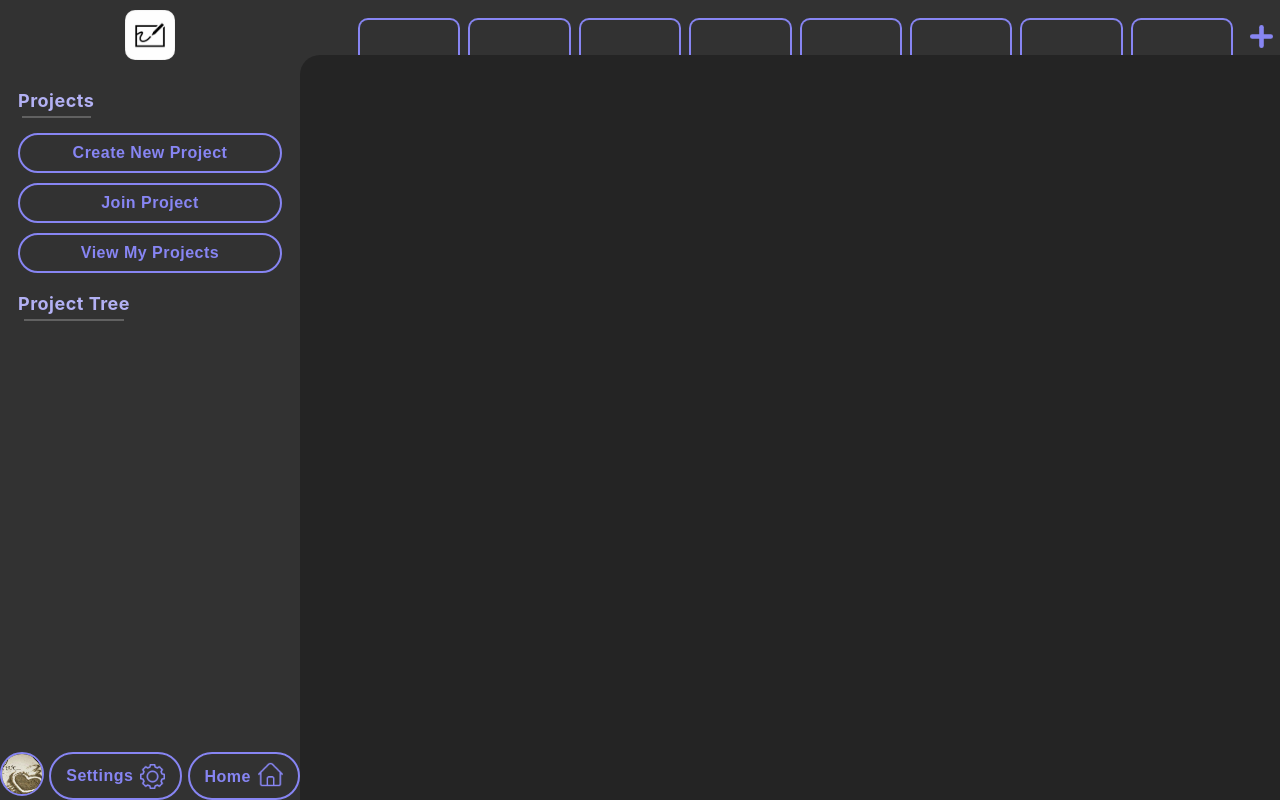
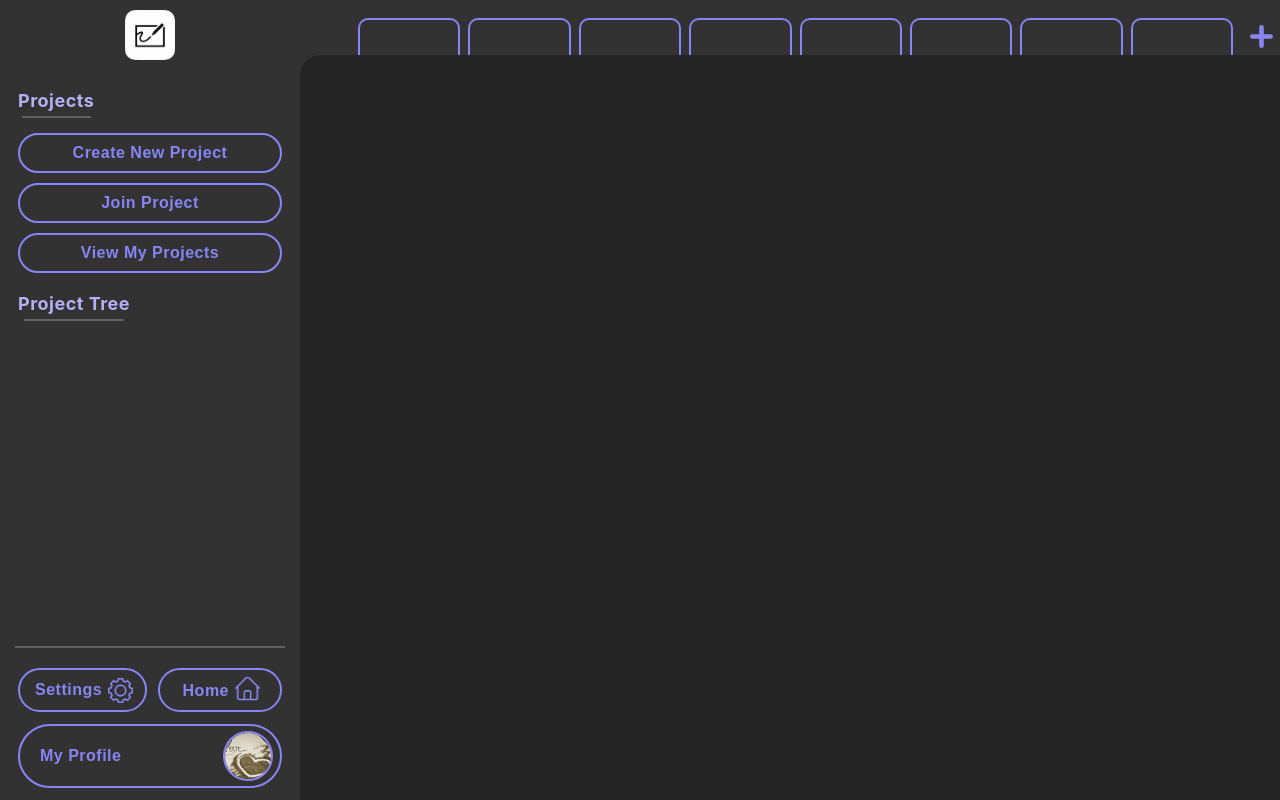
Before and after one commit to DonPull/Kanban-Board, a React (Create React App) app in the folder frontend/: page / in a window 1280 px wide. Built offline with nearby package versions, Linux system fonts and the light colour scheme.

Commit message:
Sidebar footer done! Code needs a bit of cleanup.

```diff
--- a/frontend/src/components/Sidebar.jsx
+++ b/frontend/src/components/Sidebar.jsx
@@ -5,19 +5,9 @@ import logoImg from "../assets/logo.jpg";
 import settingsImg from "../assets/settings_icon.png";
 import homeImg from "../assets/main_menu_home_icon.png";
 import profileImg from "../assets/test_profile_pic.jpg";
+import goToArrowImg from "../assets/go_to_arrow.png";
 
 class Sidebar extends Component {
-    componentDidMount() {
-        document.querySelectorAll(".img-with-icon-hover-animation").forEach(img => {
-            img.addEventListener("mouseover", changeDef);
-            console.log(img);
-        });
-
-        function changeDef(event){
-            console.log("test");
-        }
-    }
-
     render() {
         return (
             <aside id="sidebar" className='flex column'>
@@ -42,19 +32,32 @@ class Sidebar extends Component {
                     </div>
                 </div>
 
-                <div id="sidebar-footer-container" className='flex justify-space-between'>
-                    <div id="profile-picture" className='align-center'>
-                        <img src={profileImg} />
-                    </div>
+                <div className='separator' style={{ marginTop: "auto" }}></div>
 
+                <div id="sidebar-footer-container" className='flex justify-space-between navbar-content-container'>
                     <button className='button flex justify-space-between align-center'>
                         <p>Settings</p>
                         <img className="img-with-icon-hover-animation" src={settingsImg} />
                     </button>
 
-                    <button className='button flex justify-space-between align-center'>
-                        <p style={{ marginTop: "2px" }} >Home</p>
+                    <button id="home-btn" className='button flex justify-space-between align-center'>
+                        <p id="home-btn-p">Home</p>
                         <img className="img-with-icon-hover-animation" src={homeImg} style={{ marginBottom: "2.5px" }} />
+                    </button>
+                </div>
+
+                <div id="profile-picture-container" className='align-center navbar-content-container'>
+                    <button style={{ margin: "1.2rem 0", padding: "0.5rem 0.7rem 0.5rem 2rem", justifyContent: "unset" }} className='button flex justify-space-between align-center width-100-percent'>
+                        <p>My Profile</p>
+                        <div id="profile-animation-container" className='flex width-100-percent relative'>
+                            <div id="profile-picture-animation">
+                                <img src={profileImg} />
+                            </div>
+
+                            <div id="go-to-profile-arrow-animation">
+                                <img id="go-to-profile-arrow" src={goToArrowImg} />
+                            </div>
+                        </div>
                     </button>
                 </div>
             </aside>
--- a/frontend/src/index.css
+++ b/frontend/src/index.css
@@ -2,8 +2,10 @@
   --theme-color-bg: rgb(36, 36, 36);
   --theme-color-bg-1: rgb(97 97 97);
   --theme-color-bg-element: rgb(50, 50, 50);
+  --theme-color-bg-element-filter: invert(14%) sepia(24%) saturate(0%) hue-rotate(263deg) brightness(90%) contrast(82%);
   /* --theme-color-accent: rgb(99, 97, 210); */
   --theme-color-accent: rgb(135 133 243);
+  --theme-color-accent-filter: invert(48%) sepia(88%) saturate(903%) hue-rotate(211deg) brightness(99%) contrast(92%);
   --theme-color-accent-1: rgb(179 177 244);
 
   --theme-font-family:-apple-system, BlinkMacSystemFont, 'Segoe UI', 'Roboto', 'Oxygen',
@@ -35,6 +37,10 @@ body {
   background-color: var(--theme-color-bg-element);
 }
 
+p{
+  min-width: max-content;
+}
+
 #root{
   display: flex;
   justify-content: space-between;
--- a/frontend/src/styles/Sidebar.css
+++ b/frontend/src/styles/Sidebar.css
@@ -48,29 +48,91 @@
     margin-top: 0;
 }
 
-#profile-picture img{
+#profile-picture-animation img{
+    height: 4.6rem;
     border: 0.2rem solid var(--theme-color-accent);
     border-radius: 50%;
 }
+#profile-picture-container p{
+    margin: 0;
+}
 
+#profile-picture-animation{
+    transition: 0.2s;
+    display: flex;
+    justify-content: flex-start;
+    align-items: center;
+    width: calc(0% + 50px);
+}
+#go-to-profile-arrow-animation{
+    position: absolute;
+    transition: 0.2s;
+    display: flex;
+    justify-content: flex-start;
+    align-items: center;
+    width: 100%;
+    height: 100%;
+}
+
+#go-to-profile-arrow{
+    width: 3.5rem;
+    height: auto;
+    border: none !important;
+    transition: 0.2s;
+    opacity: 0;
+    filter: var(--theme-color-accent-filter);
+}
+
+#profile-animation-container{
+    margin-left: 1rem;
+    justify-content: flex-end;
+}
+#profile-picture-container button:hover #profile-picture-animation{
+    width: 100%;
+}
+#profile-picture-container button:hover #go-to-profile-arrow-animation{
+    width: calc(0% + 50px);
+}
+#profile-picture-container button:hover #go-to-profile-arrow{
+    transition: 0.5s !important;
+    opacity: 1 !important;
+    filter: var(--theme-color-bg-element-filter);
+}
+
+/*
 #sidebar-footer-container{
     margin-top: auto;
 }
+*/
 #sidebar-footer-container p{
     margin: 0;
+    margin-right: 28px;
     transition: 0.2s;
+}
+#home-btn p{
+    margin-top: 2px !important;
 }
 #sidebar-footer-container img{
     aspect-ratio: 1/1;
     height: 4rem;
 }
 #sidebar-footer-container button{
-    padding: 0.1rem 1.5rem;
+    padding: 1rem 1.5rem 1rem 1.5rem;
+    position: relative;
+}
+#sidebar-footer-container #home-btn{
+    padding: 1rem 2.3rem 1rem 2.3rem;
+    position: relative;
 }
 #sidebar-footer-container button img{
+    position: absolute;
+    right: 10%;
     height: 2.5rem;
-    margin-left: 0.7rem;
-    filter: invert(48%) sepia(88%) saturate(903%) hue-rotate(211deg) brightness(99%) contrast(92%);
+    /*margin-left: 0.7rem;*/
+    filter: var(--theme-color-accent-filter);
+}
+#sidebar-footer-container #home-btn img{
+    right: 17%;
 }
 
 #sidebar-footer-container button:hover{
@@ -80,6 +142,8 @@
     display: none;
 }
 #sidebar-footer-container button:hover p{
-    padding-left: 16px;
-    padding-right: 16px;
+    margin: 0 14px 0 14px !important;
 }
+#sidebar-footer-container button:hover #home-btn-p{
+    margin: 2px 14px 0 14px !important;
+}
--- a/frontend/src/styles/TabList.css
+++ b/frontend/src/styles/TabList.css
@@ -28,11 +28,11 @@
     background-color: var(--theme-color-accent);
 }
 #create-new-tab:hover img{
-    filter: invert(14%) sepia(24%) saturate(0%) hue-rotate(263deg) brightness(90%) contrast(82%);
+    filter: var(--theme-color-bg-element-filter);
 }
 
 #create-new-tab img{
     height: 60%;
     margin: auto;
-    filter: invert(48%) sepia(88%) saturate(903%) hue-rotate(211deg) brightness(99%) contrast(92%);
+    filter: var(--theme-color-accent-filter);
 }
--- a/frontend/src/styles/common.css
+++ b/frontend/src/styles/common.css
@@ -31,6 +31,14 @@
 
 .height-100-percent{
     height: 100% !important;
+}
+
+/* POSSITIONS */
+.absolute{
+    position: absolute;
+}
+.relative{
+    position: relative;
 }
 
 /* FLEX */
```
Also changed, not shown: frontend/src/assets/go_to_arrow.png (added).
